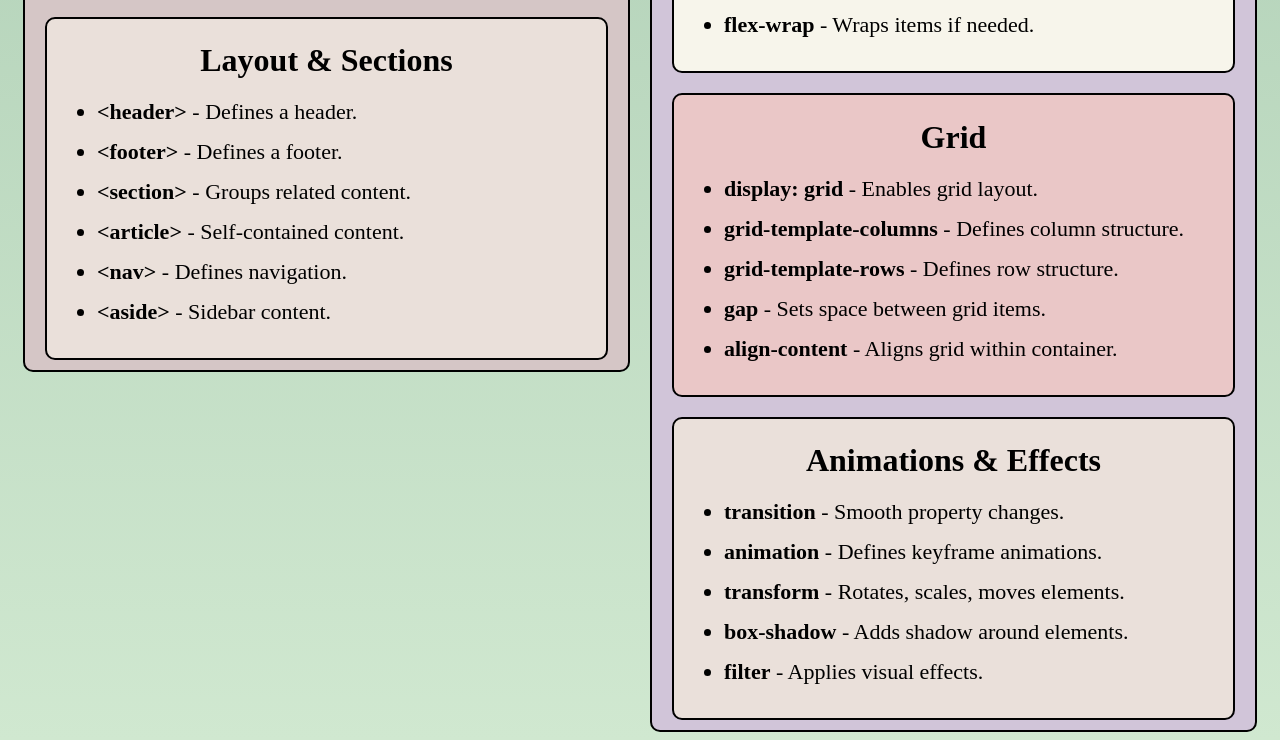
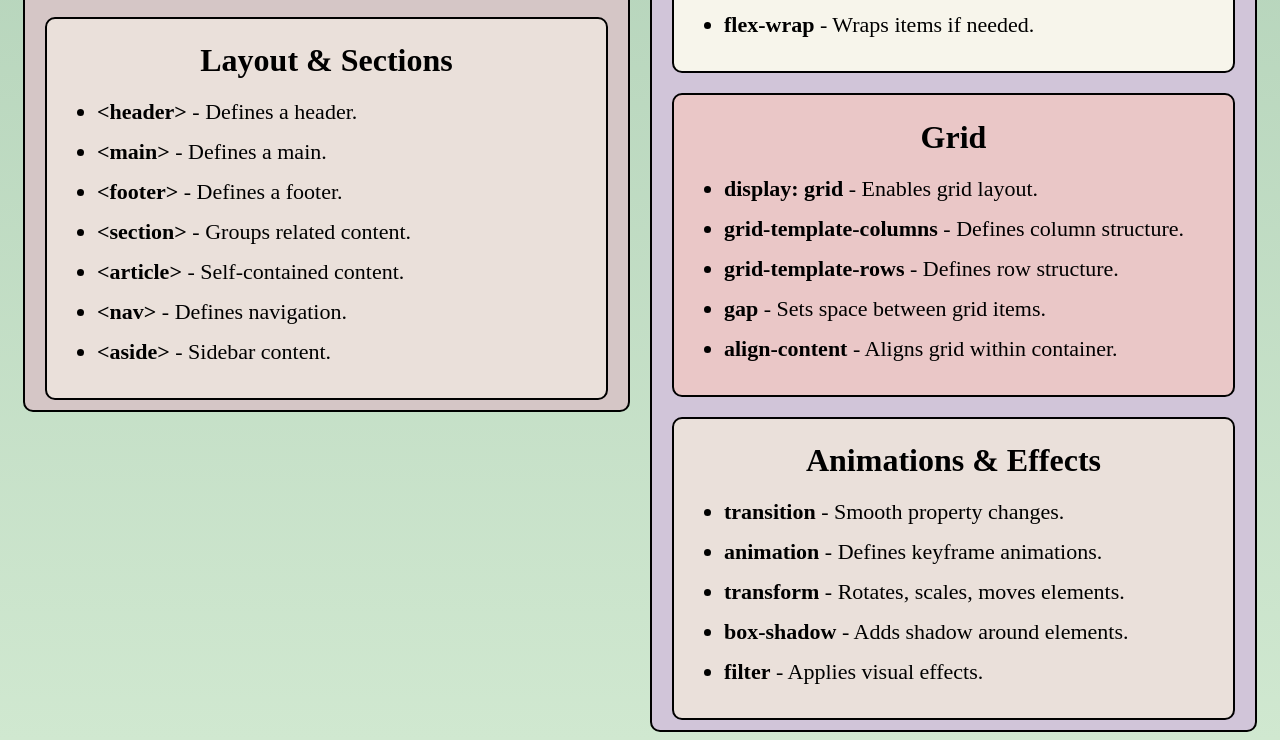
Before and after one commit to serein25/Playground, a plain HTML site: page index.html in a window 1280 px wide. Shown: the part 2320-3060 px from the top of the page. Drawn offline with Linux system fonts and the light colour scheme.

Commit message:
Update index.html

```diff
--- a/index.html
+++ b/index.html
@@ -91,6 +91,7 @@
                     <h2>Layout & Sections</h2>
                     <ul>
                         <li><strong>&lt;header&gt;</strong> - Defines a header.</li>
+                        <li><strong>&lt;main&gt;</strong> - Defines a main.</li>
                         <li><strong>&lt;footer&gt;</strong> - Defines a footer.</li>
                         <li><strong>&lt;section&gt;</strong> - Groups related content.</li>
                         <li><strong>&lt;article&gt;</strong> - Self-contained content.</li>
```
